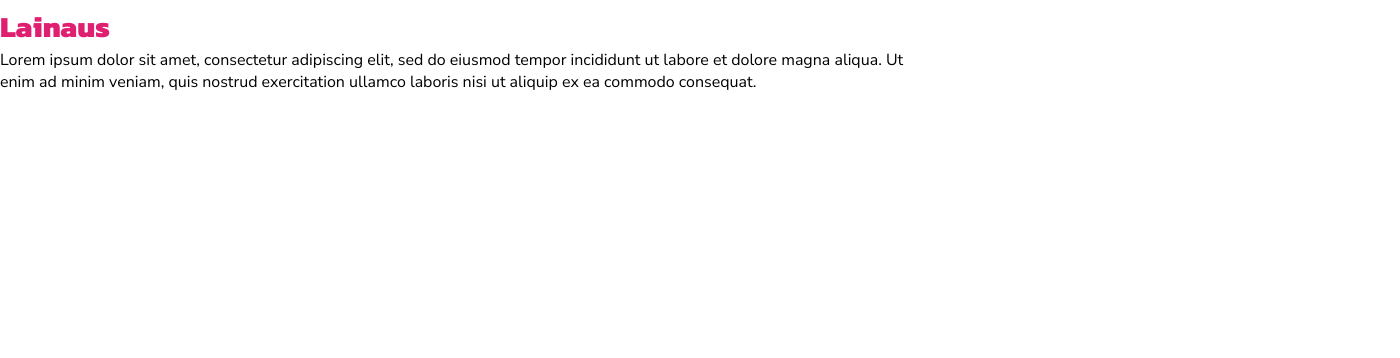
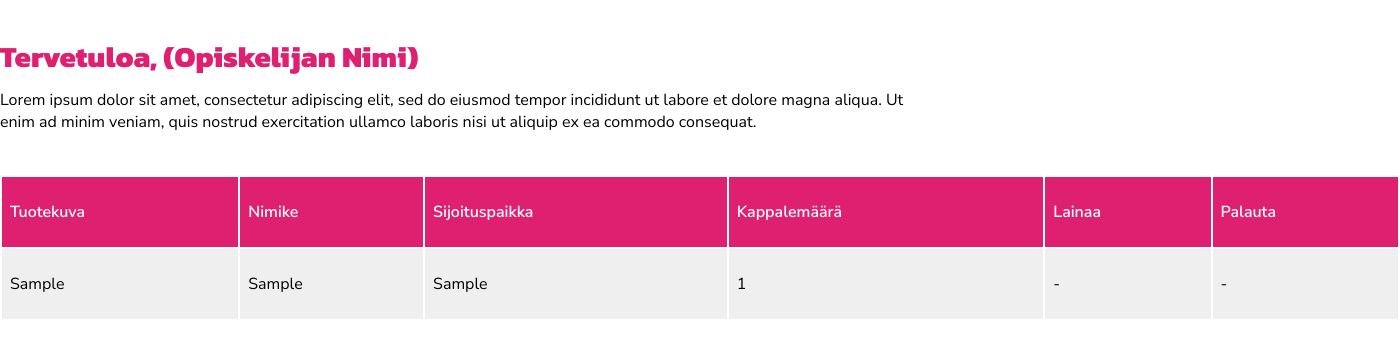
Before and after one commit to KaritaLaine/Varastonhallinta, a Django app: page /lainaus/ in a window 1400 px wide. Shown: the part 60-418 px from the top of the page. Run offline with Django 4.2, Linux system fonts and the light colour scheme; tables that the repository leaves empty hold one stand-in row (values such as "Sample post").

Commit message:
Pohjaa lainaussivulle

```diff
--- a/varastonhallinta/varastonhallintasovellus/models.py
+++ b/varastonhallinta/varastonhallintasovellus/models.py
@@ -45,13 +45,14 @@ class Tuote(models.Model):
     tuote_id = models.IntegerField()
     nimike = models.CharField(max_length=50)
     kappalemaara = models.IntegerField()
-    tuotekuva = models.ImageField(upload_to=None, null=True, blank=True) # Ei vielä paikkaa
+    tuotekuva = models.ImageField(upload_to=None, null=True, blank=True) #BUG Ei vielä toiminnallisuutta
     hankintapaikka = models.CharField(max_length=50, null=True, blank=True)
     hankintavuosi = models.IntegerField(null=True, blank=True)
     hankintahinta = models.FloatField(null=True, blank=True)
     laskun_numero = models.IntegerField(null=True, blank=True)
     kustannuspaikka = models.CharField(max_length=10, null=True, blank=True)
     takuuaika = models.DateTimeField(null=True, blank=True)
+    varaston_nimi = models.ForeignKey(Varasto, related_name='tuotesijainti', on_delete=models.RESTRICT)
 
     def __str__(self):
         return self.nimike
@@ -62,7 +63,7 @@ class Varastotapahtuma(models.Model):
     viivakoodi_FK = models.ForeignKey(Tuote, on_delete=models.RESTRICT)
     maara = models.IntegerField(default=1)
     arkistotunnus = models.CharField(max_length=50)
-    varasto_FK = models.ForeignKey(Varasto, on_delete=models.RESTRICT)
+    varasto_FK = models.ForeignKey(Varasto, related_name='varastofk', on_delete=models.RESTRICT)
     aikaleima = models.DateTimeField()
     asiakas_FK = models.ForeignKey(Henkilo, related_name='asiakas', on_delete=models.RESTRICT)
     varastonhoitaja_FK = models.ForeignKey(Henkilo, related_name='varastonhoitaja', on_delete=models.RESTRICT)
--- a/varastonhallinta/varastonhallintasovellus/static/base.css
+++ b/varastonhallinta/varastonhallintasovellus/static/base.css
@@ -131,3 +131,40 @@ header {
     font-size: 12pt;
     color: #df2070;
 }
+
+/* LAINAUSTAULU*/
+
+.lainaus-keskita {
+    width: 1400px;
+    margin: auto;
+}
+
+.lainaus-taulu {
+    width: 100%;
+}
+
+.lainaus-taulu td, .lainaus-taulu th {
+    border-collapse: collapse;
+    text-align: left;
+    height: 70px;
+    padding: 0.5rem;
+}
+
+tr:nth-child(even) {
+    background-color: #efefef;
+}
+
+.lainaus-taulu th {
+    background-color: #df2070;
+    color: white;
+}
+
+/* LAINAUSTYYLITTELYÄ */
+
+#lainaus-otsikko {
+    margin: 30px 0 10px 0;
+}
+
+.lainaus-ohjeteksti {
+    margin-bottom: 20px;
+}
--- a/varastonhallinta/varastonhallintasovellus/templates/lainaus.html
+++ b/varastonhallinta/varastonhallintasovellus/templates/lainaus.html
@@ -3,10 +3,33 @@
 {% extends "base.html" %}
 {% block content %}
 <body>
-    <h1 class="iso_otsikko">Lainaus</h1>
-    <p> Lorem ipsum dolor sit amet, consectetur adipiscing elit, sed do
+    <div class = "lainaus-keskita">
+    <h1 class="iso_otsikko" id="lainaus-otsikko">Tervetuloa, (Opiskelijan Nimi)</h1>
+    <p class="lainaus-ohjeteksti"> Lorem ipsum dolor sit amet, consectetur adipiscing elit, sed do
         eiusmod tempor incididunt ut labore et dolore magna aliqua. Ut <br/>
         enim ad minim veniam, quis nostrud exercitation ullamco laboris nisi ut
-        aliquip ex ea commodo consequat. <br/>
+        aliquip ex ea commodo consequat. <br/> <br/>
+
+    <table class="lainaus-taulu">
+        <tr>
+            <th>Tuotekuva</th>
+            <th>Nimike</th>
+            <th>Sijoituspaikka</th>
+            <th>Kappalemäärä</th>
+            <th>Lainaa</th>
+            <th>Palauta</th>
+        </tr>
+        {%for tuote in tuotteet%}
+            <tr>
+                <td>{{tuote.tuotekuva}}</td>
+                <td>{{tuote.nimike}}</td>
+                <td>{{tuote.varaston_nimi}}</td>
+                <td>{{tuote.kappalemaara}}</td>
+                <td> - </td>
+                <td> - </td>
+            </tr>
+        {%endfor%}
+    </table>
+    </div>
 </body>
 {% endblock %}
--- a/varastonhallinta/varastonhallintasovellus/views.py
+++ b/varastonhallinta/varastonhallintasovellus/views.py
@@ -1,11 +1,11 @@
 from django.shortcuts import render
+from .models import Tuote
 
 # from django.http import (
 #     HttpResponse,
 #     HttpResponseBadRequest,
 #     HttpResponseNotFound)
 
-from django.shortcuts import render
 
 #from .models import Henkilo
 
@@ -18,7 +18,9 @@ def kirjautuminen(request):
 
 
 def lainaus(request):
-    return render(request, 'lainaus.html')
+    tuotteet = Tuote.objects.all()
+    context = {'tuotteet':tuotteet}
+    return render(request, 'lainaus.html', context)
 
 
 # def palautus(request):
```
Also changed, not shown: varastonhallinta/varastonhallintasovellus/migrations/0001_initial.py, varastonhallinta/varastonhallintasovellus/migrations/0002_henkilo_email_henkilo_salasana.py (deleted), varastonhallinta/varastonhallintasovellus/migrations/0003_remove_henkilo_salasana.py (deleted).
